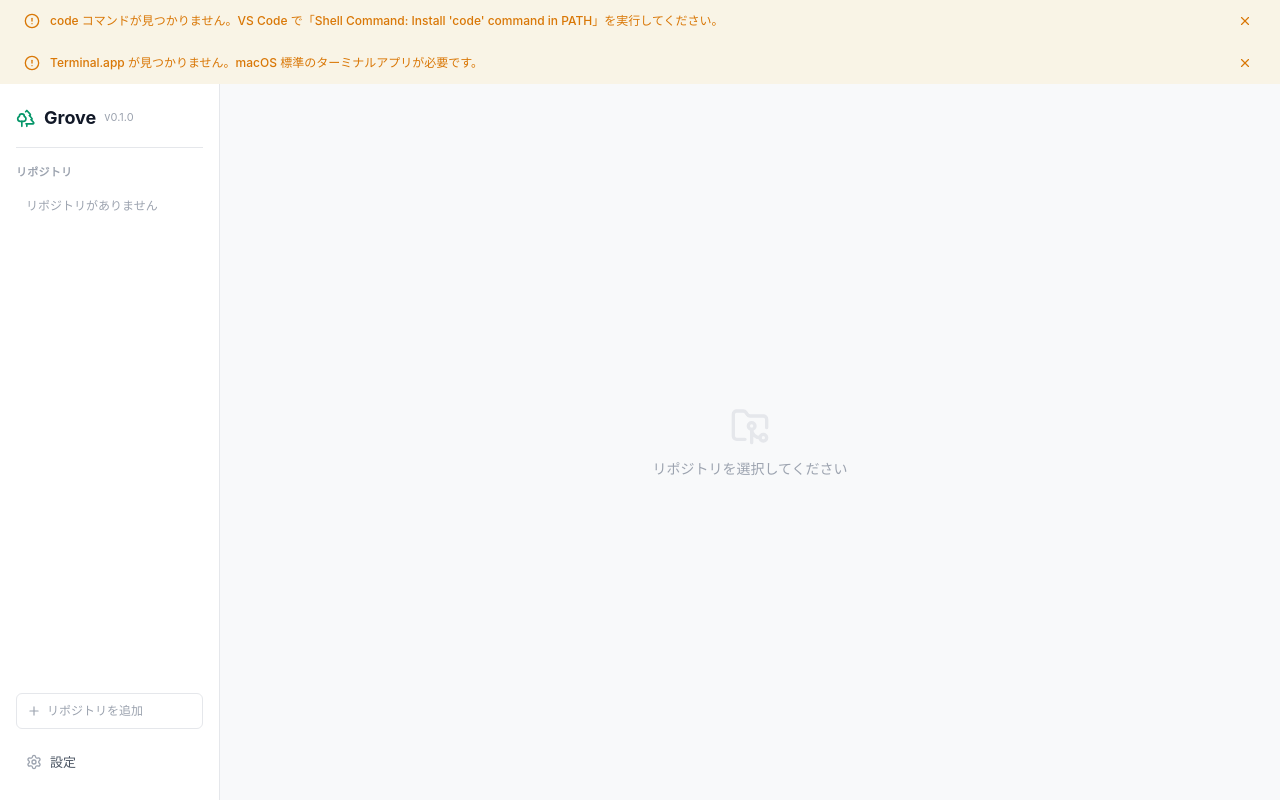
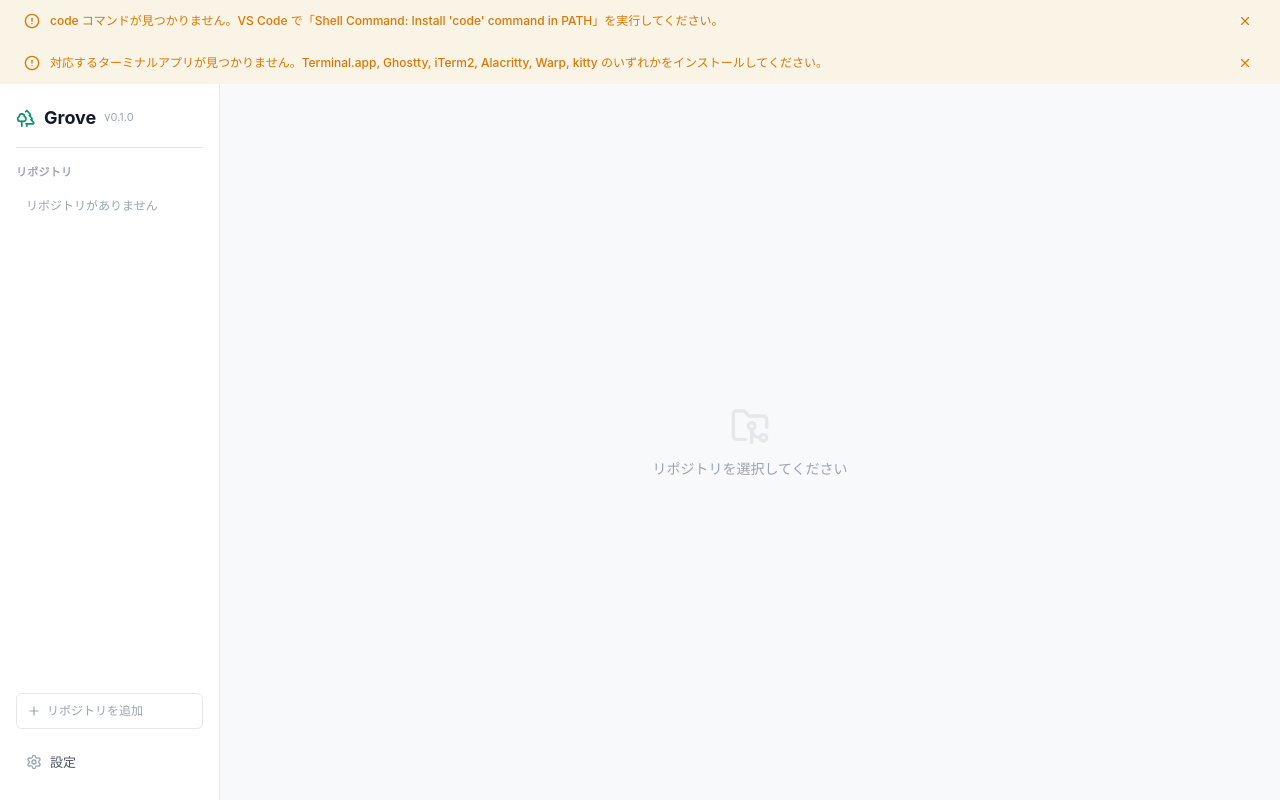
Before and after one commit to chieeeeno/grove, a React (Vite) app: page / in a window 1280 px wide. Built offline with nearby package versions, Linux system fonts and the light colour scheme.

Commit message:
fix: PreflightBanner と WorktreeCard のターミナル関連メッセージを汎用化 (#44)
Terminal.app 固有のメッセージを、複数ターミナル対応に合わせて更新。

Co-Authored-By: Claude Opus 4.6 (1M context) <noreply@anthropic.com>

```diff
--- a/src/components/PreflightBanner.tsx
+++ b/src/components/PreflightBanner.tsx
@@ -17,7 +17,8 @@ const BANNER_MESSAGES: Record<BannerKey, { message: string }> = {
       "code コマンドが見つかりません。VS Code で「Shell Command: Install 'code' command in PATH」を実行してください。",
   },
   terminal: {
-    message: "Terminal.app が見つかりません。macOS 標準のターミナルアプリが必要です。",
+    message:
+      "対応するターミナルアプリが見つかりません。Terminal.app, Ghostty, iTerm2, Alacritty, Warp, kitty のいずれかをインストールしてください。",
   },
 };
 
--- a/src/components/WorktreeCard.tsx
+++ b/src/components/WorktreeCard.tsx
@@ -150,7 +150,7 @@ function WorktreeCard({
           disabled={!terminalAvailable}
           className={`flex items-center gap-1.5 rounded-md px-2.5 py-1.5 text-[12px] font-medium border-0 outline-none transition-colors duration-150
             ${terminalAvailable ? "bg-fg-muted/20 text-fg-secondary hover:bg-fg-muted/30 active:bg-fg-muted/40 cursor-pointer" : "bg-fg-muted/10 text-fg-muted cursor-not-allowed opacity-60"}`}
-          title={terminalAvailable ? undefined : "Terminal.app が見つかりません"}
+          title={terminalAvailable ? undefined : "ターミナルアプリが見つかりません"}
         >
           <SquareTerminal size={14} />
           Terminal
```
Also changed, not shown: 2 other files (tests, documents, lock files or other folders).
